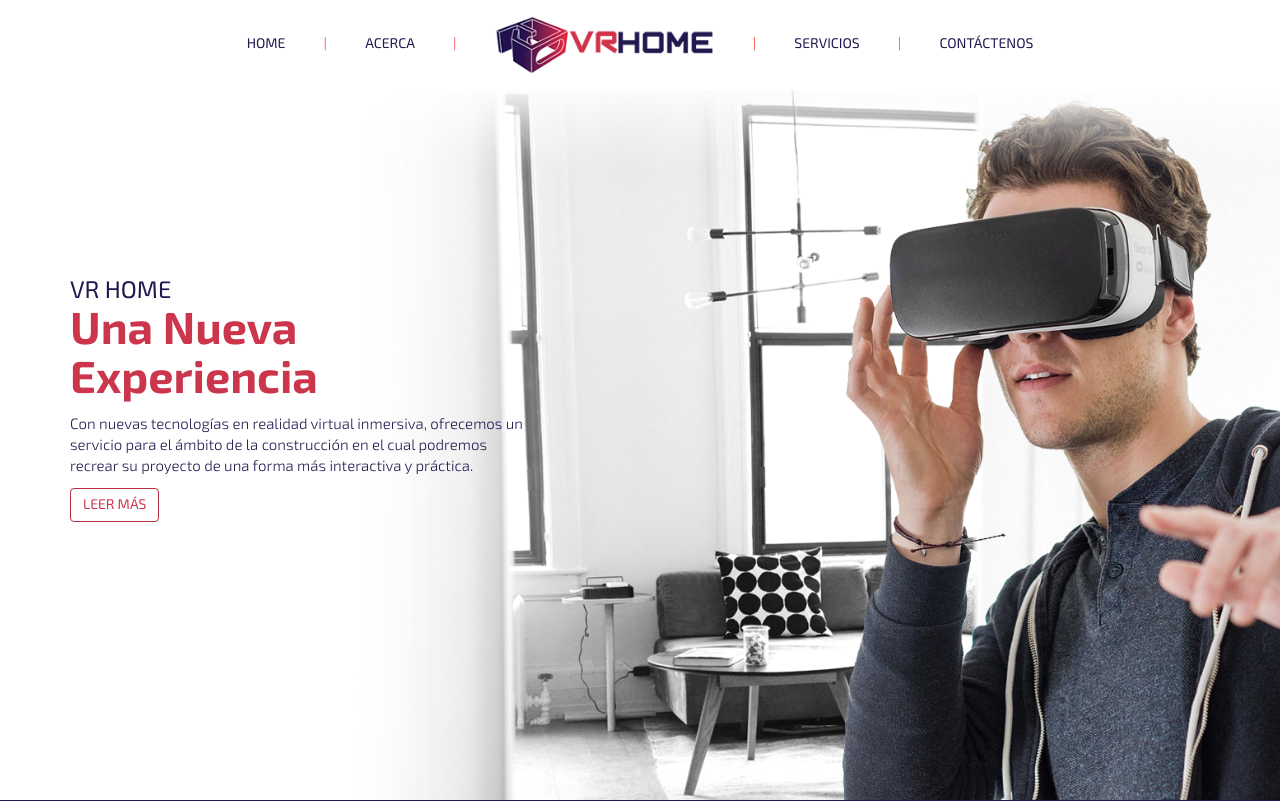
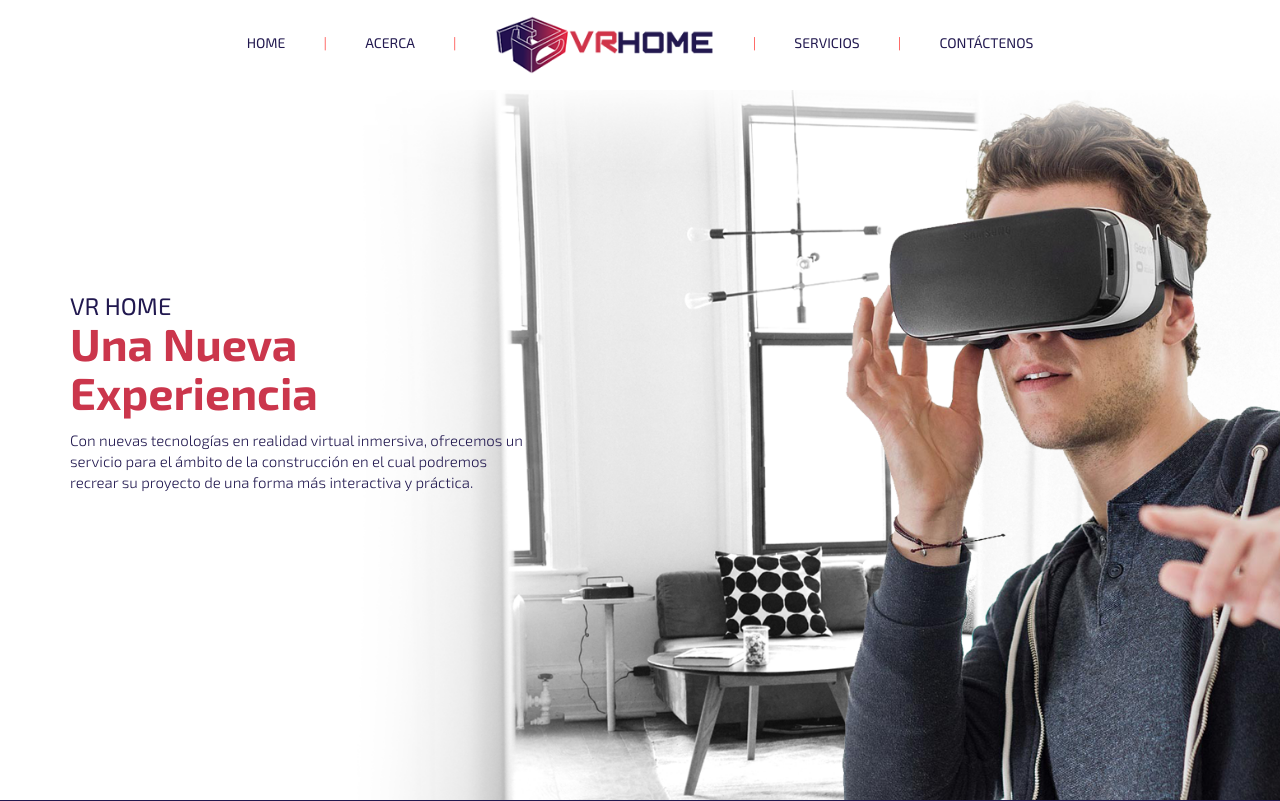
Before and after one commit to swappsco/vrhome, a Django app: page / in a window 1280 px wide. Shown: the top 801 px of the page. Run offline with Django 3.2, Linux system fonts and the light colour scheme; parts of the project's set-up code (start-up, migrations or seed data) failed here and were passed over; some libraries are stand-ins or nearby versions.

Commit message:
VR-25 Hide Leer más button

```diff
--- a/vrhome/templates/pages/home.html
+++ b/vrhome/templates/pages/home.html
@@ -11,7 +11,7 @@
             <h3 class="text-purple m-t-0 m-b-0">VR HOME</h3>
              <h1 class="m-t-0 f-s-45"><strong><span class="text-primary">{% trans "Una Nueva Experiencia" %}</span></strong></h1>
             <p class="text-purple">{% trans "Con nuevas tecnologías en realidad virtual inmersiva, ofrecemos un servicio para el ámbito de la construcción en el cual podremos recrear su proyecto de una forma más interactiva y práctica." %}</p>
-            <a href="#" class="btn btn-primary-ligth">{% trans "LEER MÁS" %}</a>
+            <!-- <a href="#" class="btn btn-primary-ligth">{% trans "LEER MÁS" %}</a> -->
           </div>
         </div>
       </div>
```
